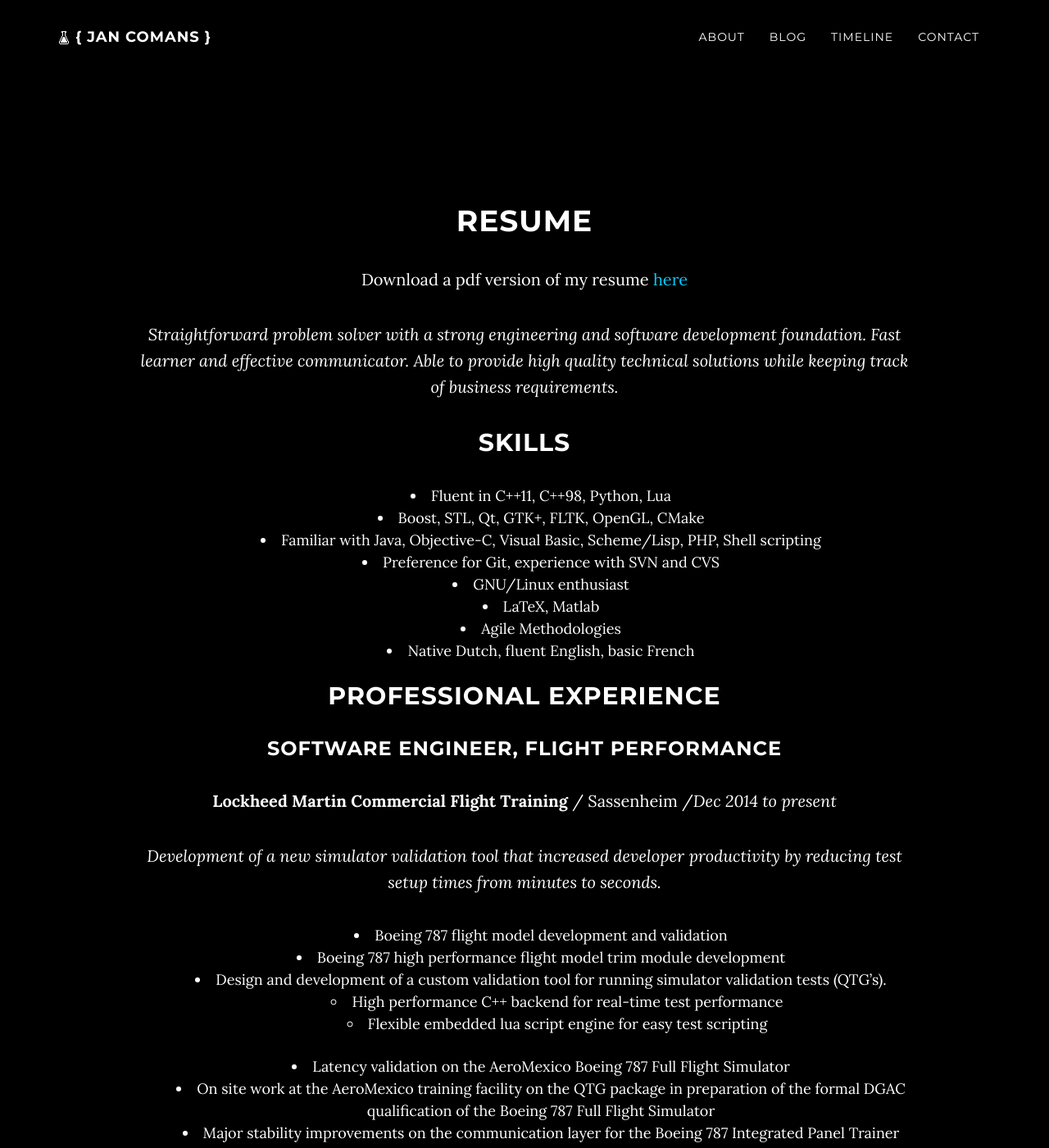
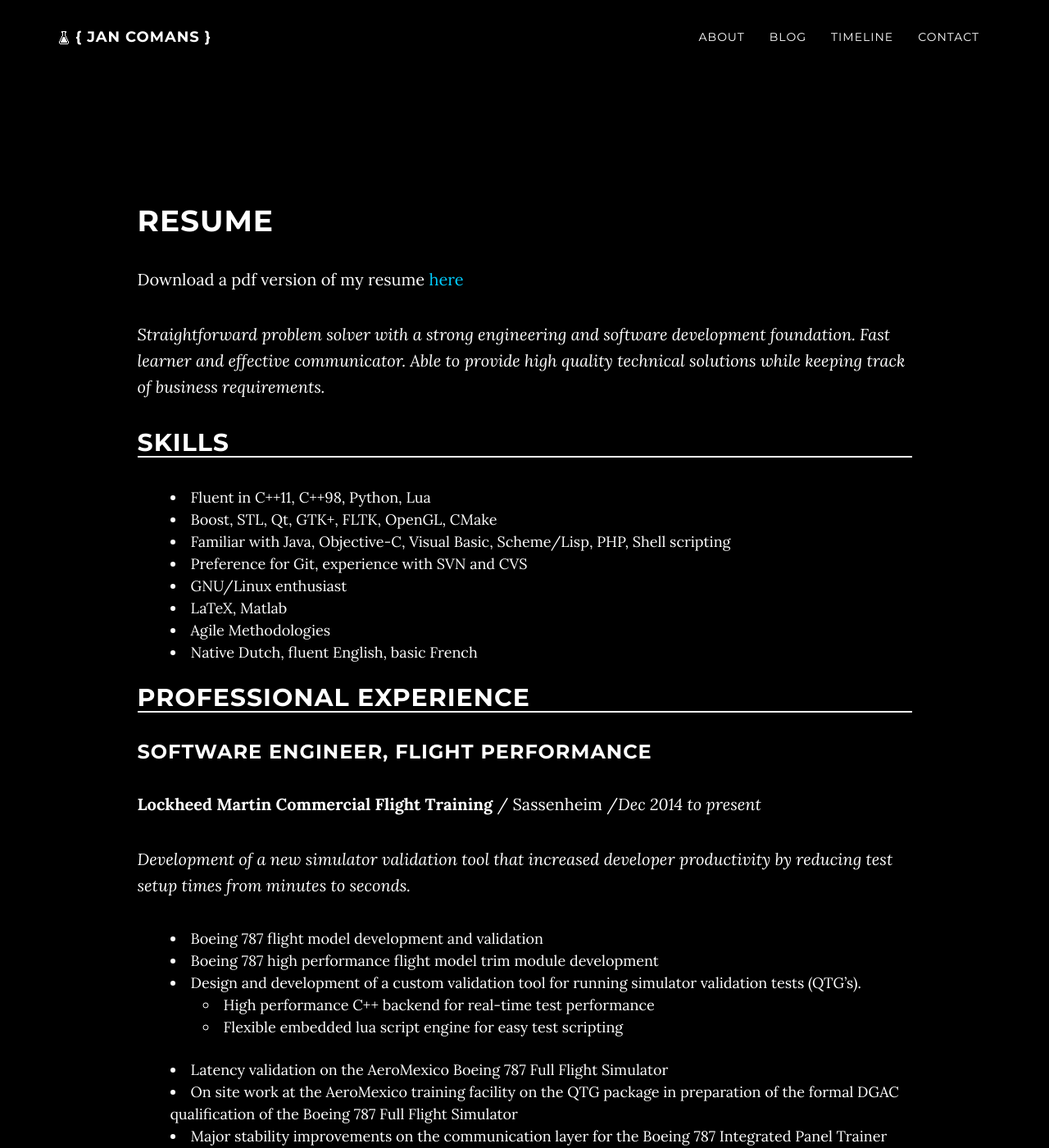
Before and after one commit to jcomans/jcomans.github.io, a Jekyll site: the page built from resume/index.md, in a window 1280 px wide and 1400 px high. Shown: the whole window at 82% size. Built offline with Jekyll 4.4.1, drawn with Linux system fonts in a browser that asks for light colours; nearby versions of some CDN libraries; a style sheet for code colours, icons or effects is not loaded.

Commit message:
Updated css for resume

```diff
--- a/_layouts/resume.html
+++ b/_layouts/resume.html
@@ -10,7 +10,7 @@
 
     {% include navigation.html %}
 
-    <section id="page" class="container content-section text-center">
+    <section id="page" class="container resume">
 
       <div class="row">
         <div class="col-md-10 col-md-offset-1 col-xs-10 col-xs-offset-1">
--- a/css/grayscale.scss
+++ b/css/grayscale.scss
@@ -220,6 +220,51 @@ a {
     }
 }
 
+.resume {
+    margin-top: 100px;
+    padding-top: 100px;
+    @media(min-width:767px) {
+        margin-top: 125px;
+        padding-top: 125px;
+    }
+    h2:after
+    {
+        content:' ';
+        display:block;
+        border:1px solid white;
+    }
+
+    /* Added in { Personal } for responsive images in posts and section contents */
+    img {
+        display: block;
+        max-width: 100%;
+        height: auto;
+        margin: 0 auto;
+        border: 1px solid $light;
+    }
+    /* Added in { Personal } */
+    ul,
+    ol {
+        text-align: left;
+        margin: 0 0 25px;
+        font-size: 18px;
+        line-height: 1.5;
+        list-style-position: inside;
+    }
+    pre {
+      padding: 0;
+      > code {
+        text-align: left;
+      }
+    }
+    img.emoji {
+      /* Override any img styles to ensure Emojis are displayed inline */
+      margin: 0px !important;
+      display: inline !important;
+      border: 1px solid $dark !important;
+    }
+}
+
 .content-section {
     margin-top: 100px;
     padding-top: 100px;
```
